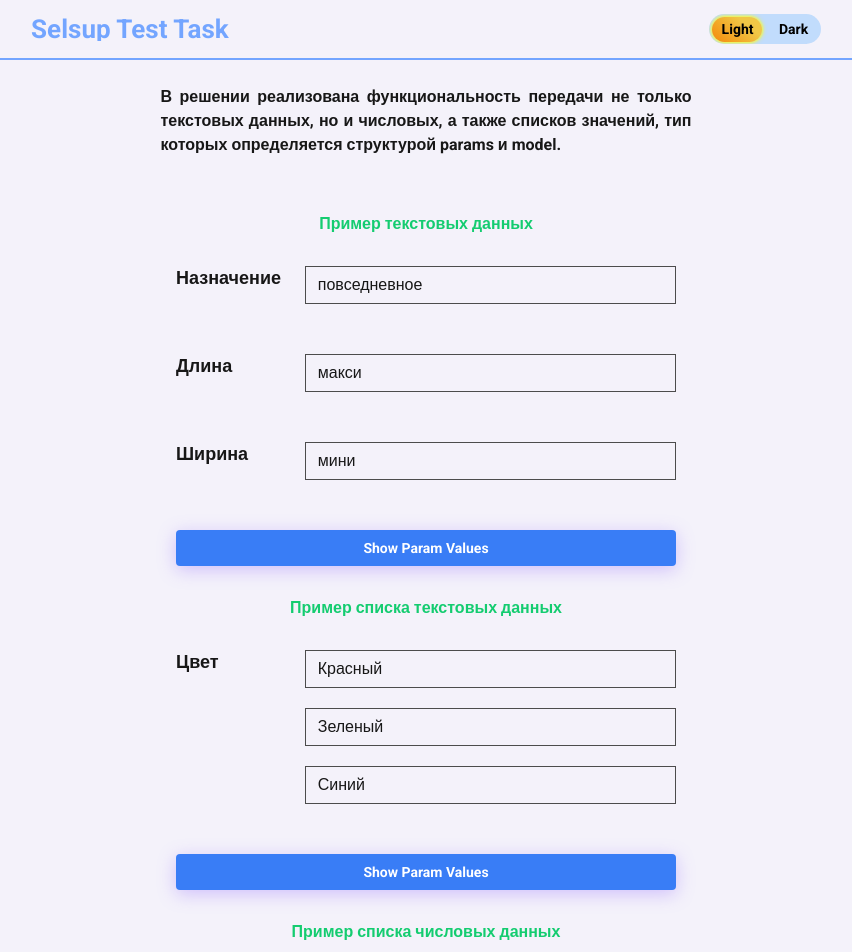
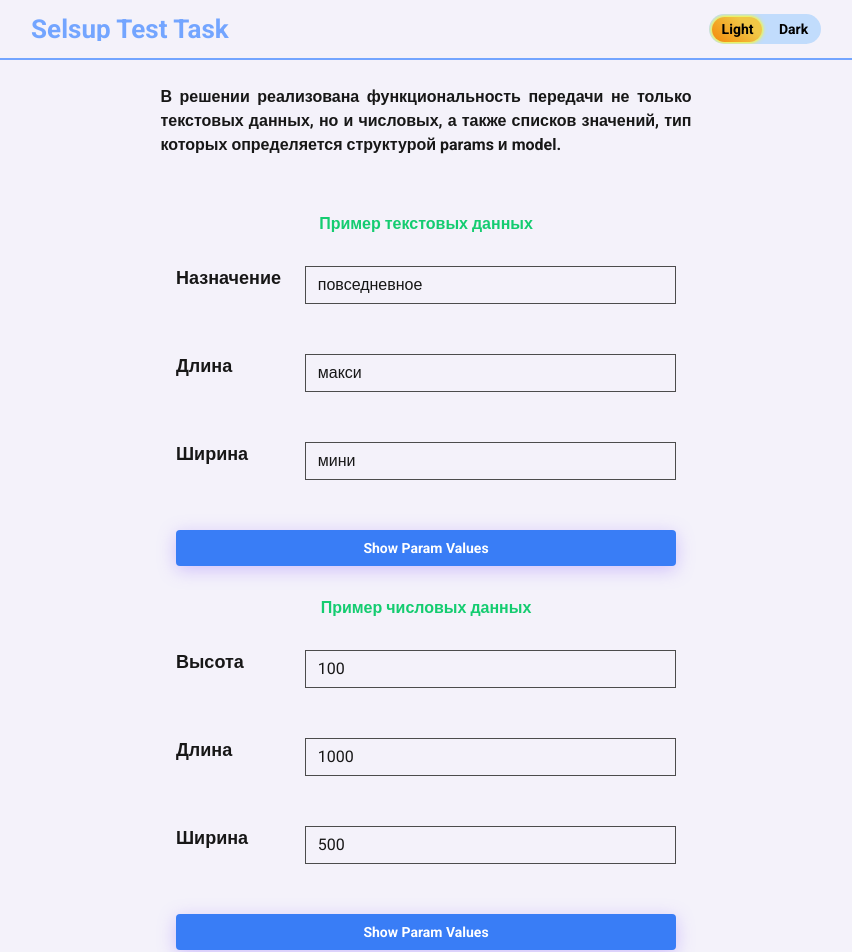
Before and after one commit to Sergey7709/Selsup-Test-Task, a React (Vite) app: page / in a window 1280 px wide. Shown: the top 952 px of the page, without its empty margins (214-1066 px from the left). Built offline with nearby package versions, Linux system fonts and the light colour scheme; a web font is replaced by a local one.

Commit message:
refactor: edit text in Typography  for data modelStringArray

```diff
--- a/src/pages/dashboard/dashboard.tsx
+++ b/src/pages/dashboard/dashboard.tsx
@@ -25,13 +25,13 @@ export const Dashboard = () => {
       </Typography>
       <EditorBlock model={modelString} params={paramsString} />
       <Typography className={s.title_typography} variant={'subtitle1'}>
+        Пример числовых данных
+      </Typography>
+      <EditorBlock model={modelNumber} params={paramsNumber} />
+      <Typography className={s.title_typography} variant={'subtitle1'}>
         Пример списка текстовых данных
       </Typography>
       <EditorBlock model={modelStringArray} params={paramsStringArray} />
-      <Typography className={s.title_typography} variant={'subtitle1'}>
-        Пример списка числовых данных
-      </Typography>
-      <EditorBlock model={modelNumber} params={paramsNumber} />
     </div>
   )
 }
```
